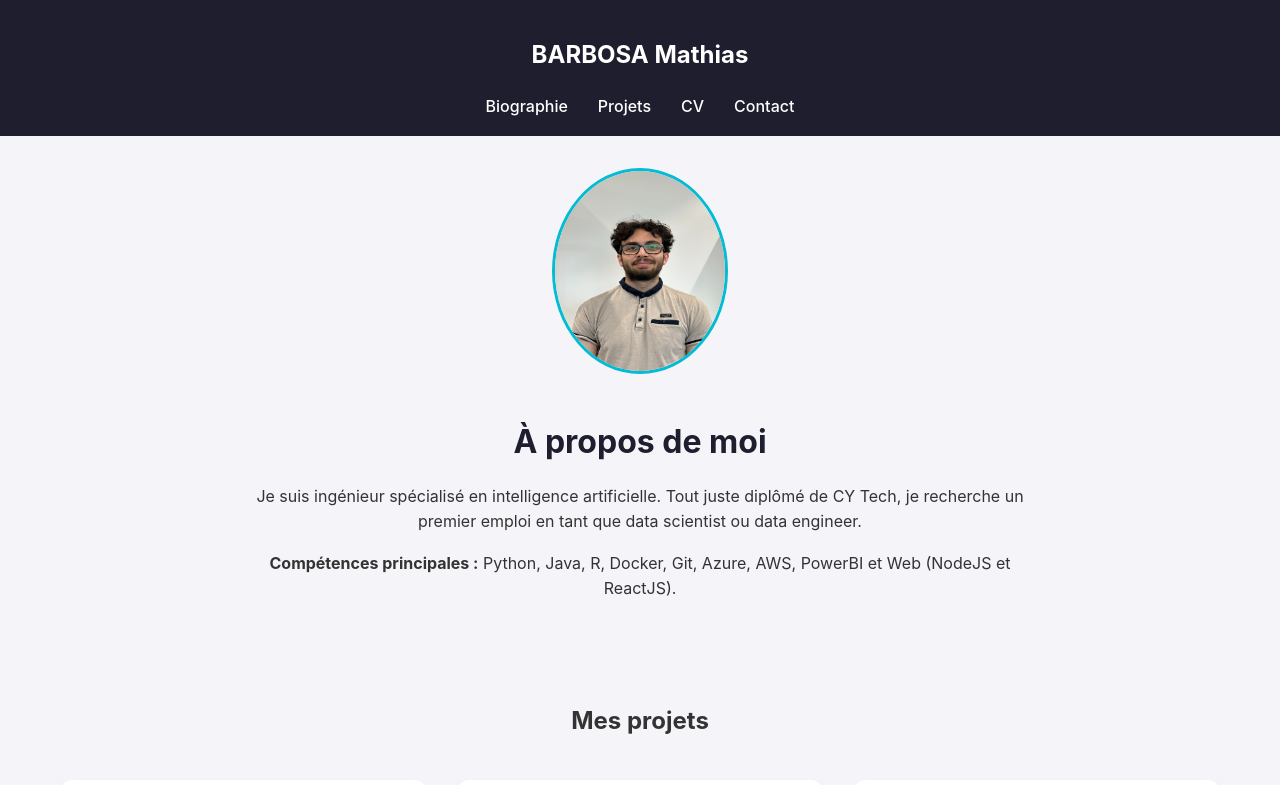
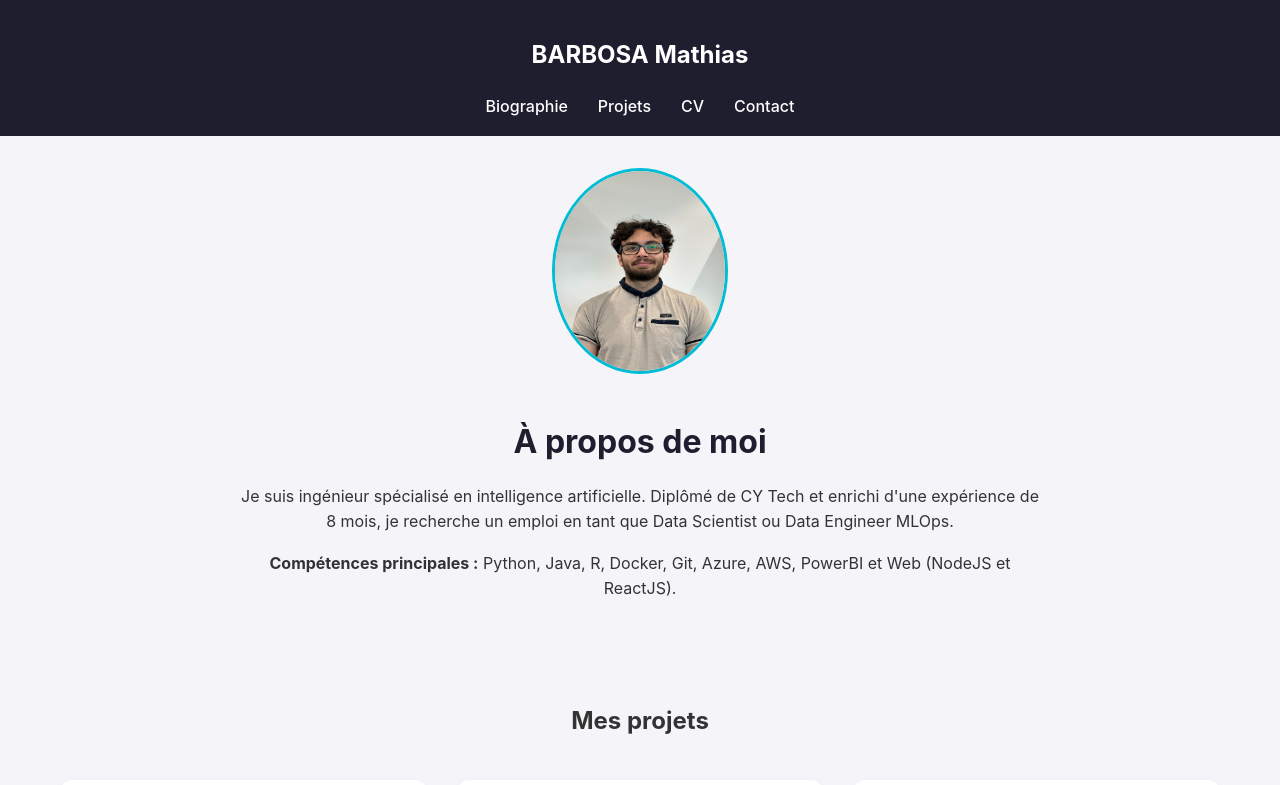
Before and after one commit to Fyoken/portefolio, a React (Create React App) app: page / in a window 1280 px wide. Shown: the top 785 px of the page. Built offline with nearby package versions, Linux system fonts and the light colour scheme.

Commit message:
Updating bio

```diff
--- a/src/components/About.js
+++ b/src/components/About.js
@@ -12,7 +12,7 @@ function About() {
         <div style={styles.textContainer}>
           <h2 style={styles.title}>À propos de moi</h2>
           <p style={styles.text}>
-            Je suis ingénieur spécialisé en intelligence artificielle. Tout juste diplômé de CY Tech, je recherche un premier emploi en tant que data scientist ou data engineer.
+            Je suis ingénieur spécialisé en intelligence artificielle. Diplômé de CY Tech et enrichi d'une expérience de 8 mois, je recherche un emploi en tant que Data Scientist ou Data Engineer MLOps.
           </p>
           <p style={styles.text}>
             <strong>Compétences principales :</strong> Python, Java, R, Docker, Git, Azure, AWS, PowerBI et Web (NodeJS et ReactJS).
```
Also changed, not shown: 9 other files (tests, documents, lock files or other folders).
